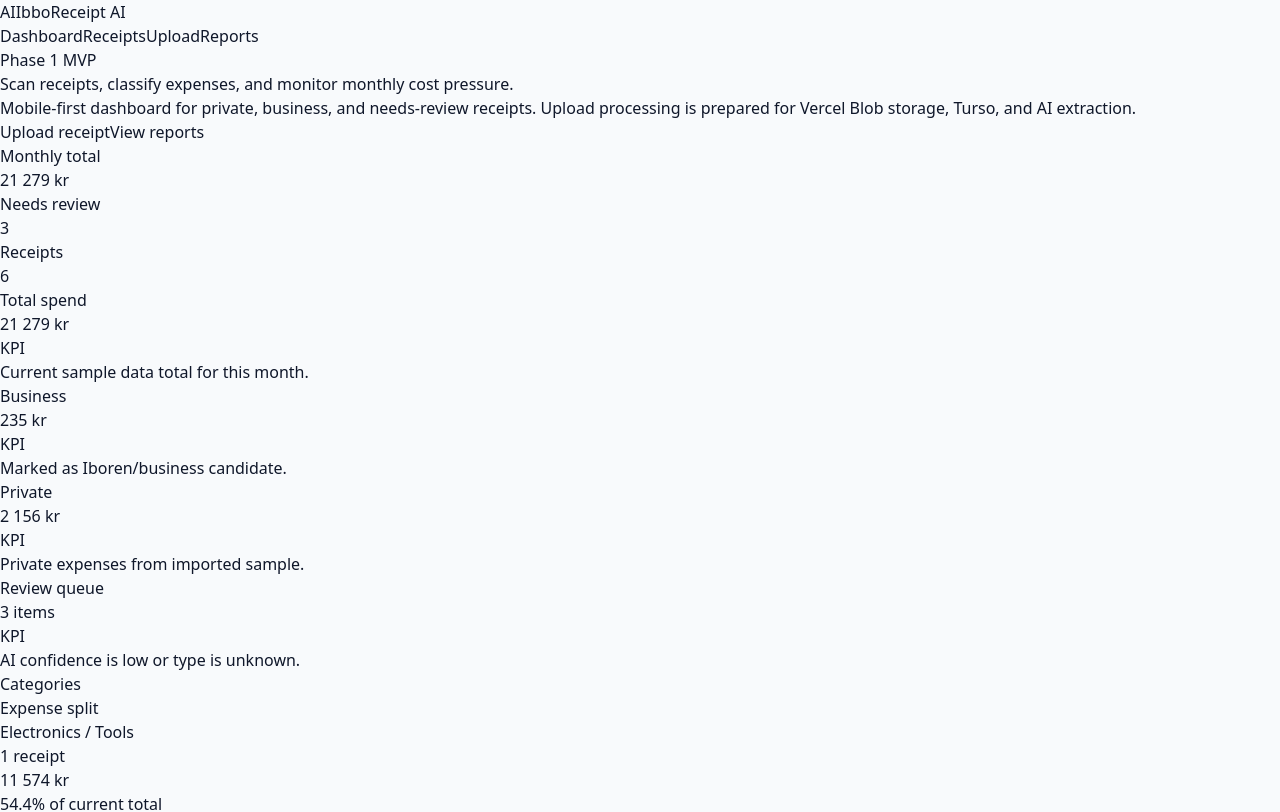
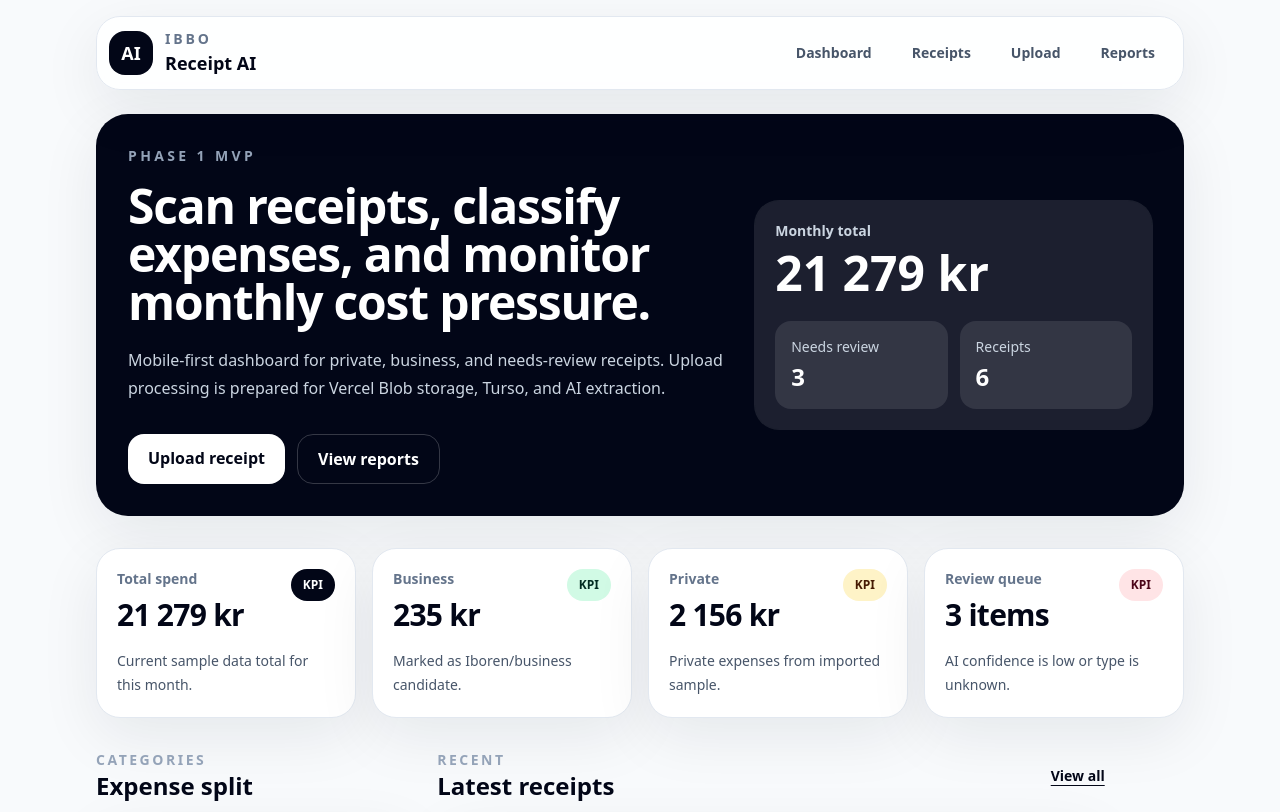
Before and after one commit to ibboabdoli-ai/Ibbo_Receipt_AI, a Next.js app: page / in a window 1280 px wide. Shown: the top 812 px of the page. Built offline with nearby package versions, Linux system fonts and the light colour scheme.

Commit message:
feat: add tailwind config

```diff
--- /dev/null
+++ b/tailwind.config.ts
@@ -0,0 +1,20 @@
+import forms from "@tailwindcss/forms";
+import type { Config } from "tailwindcss";
+
+const config: Config = {
+  content: [
+    "./app/**/*.{js,ts,jsx,tsx,mdx}",
+    "./components/**/*.{js,ts,jsx,tsx,mdx}",
+    "./lib/**/*.{js,ts,jsx,tsx,mdx}"
+  ],
+  theme: {
+    extend: {
+      boxShadow: {
+        soft: "0 18px 60px rgba(15, 23, 42, 0.08)"
+      }
+    }
+  },
+  plugins: [forms]
+};
+
+export default config;
```
